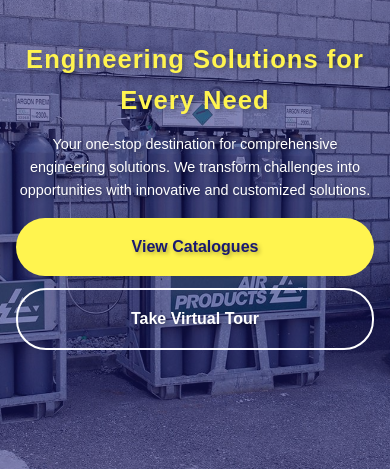
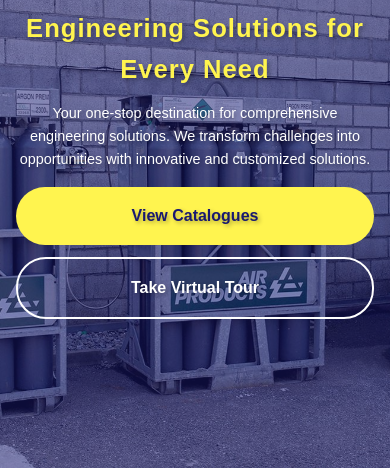
Before and after one commit to Precursorr/Kender, a plain HTML site: page index.html in a window 390 px wide. Shown: the part 71-540 px from the top of the page. Drawn offline with Linux system fonts and the light colour scheme.

Commit message:
more hero styling

```diff
--- a/styles.css
+++ b/styles.css
@@ -295,7 +295,7 @@ body {
     align-items: flex-start;
     justify-content: center;
     padding-top: 40px;
-    margin-top: 80px; /* Match exactly with navbar height */
+    margin-top: 80px;
     margin-bottom: 0;
 }
 
@@ -1445,6 +1445,12 @@ footer {
     .hero {
         height: calc(100vh - 60px);
         min-height: 240px;
-        padding-top: 30px; /* Reduced for mobile */
+        padding-top: 20px;
+        margin-top: 60px;
+        top: -1px; /* This removes the tiny gap */
+    }
+
+    .hero-content {
+        padding-top: 0; /* Remove any extra padding */
     }
 }
```
Also changed, not shown: script.js (line endings or trailing spaces).
